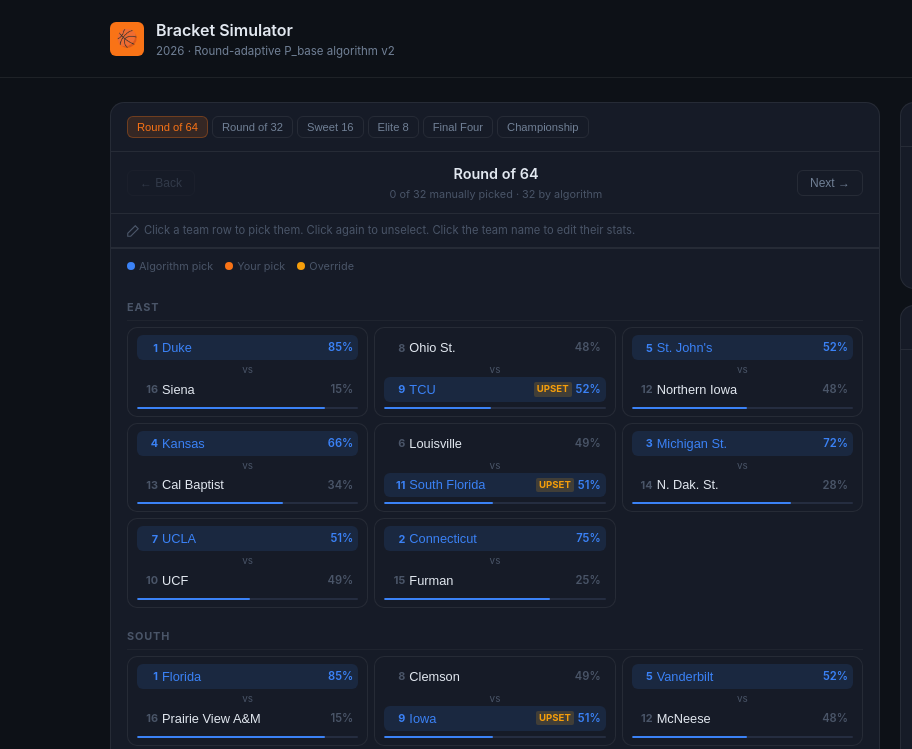
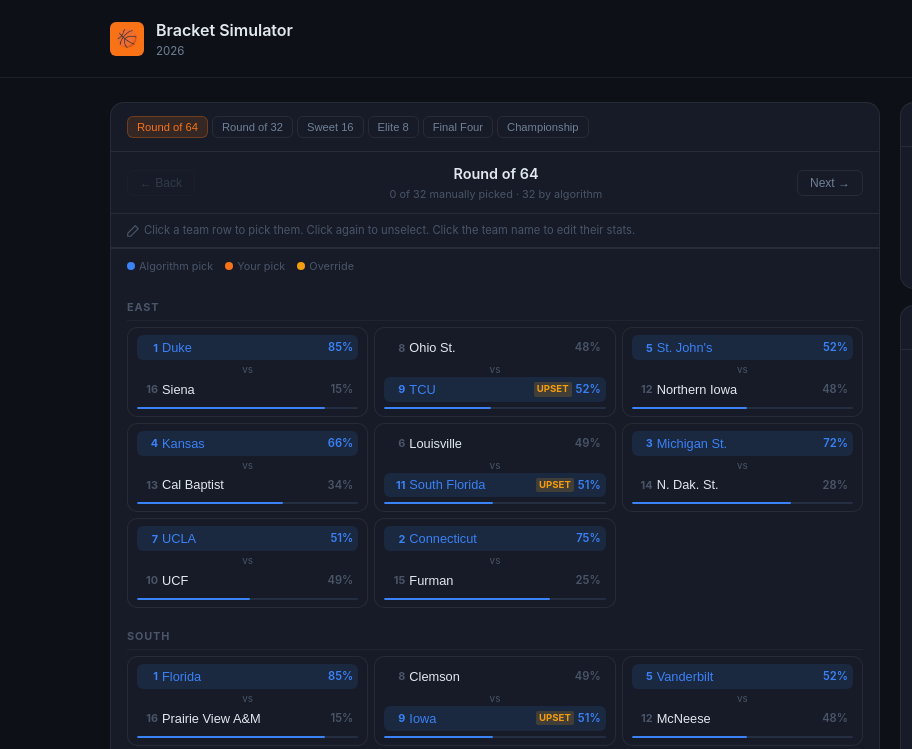
Before and after one commit to fayejstover/march-madness-2026, a plain HTML site: page index.html in a window 1280 px wide. Shown: the top 749 px of the page, 0-912 px from the left. Drawn offline with Linux system fonts and the light colour scheme.

Commit message:
Update index.html

```diff
--- a/index.html
+++ b/index.html
@@ -16,7 +16,7 @@
         <div class="hdr-icon">🏀</div>
         <div>
           <div class="hdr-title">Bracket Simulator</div>
-          <div class="hdr-sub">2026 · Round-adaptive P_base algorithm v2</div>
+          <div class="hdr-sub">2026</div>
         </div>
       </div>
       <div class="hdr-links">
```
